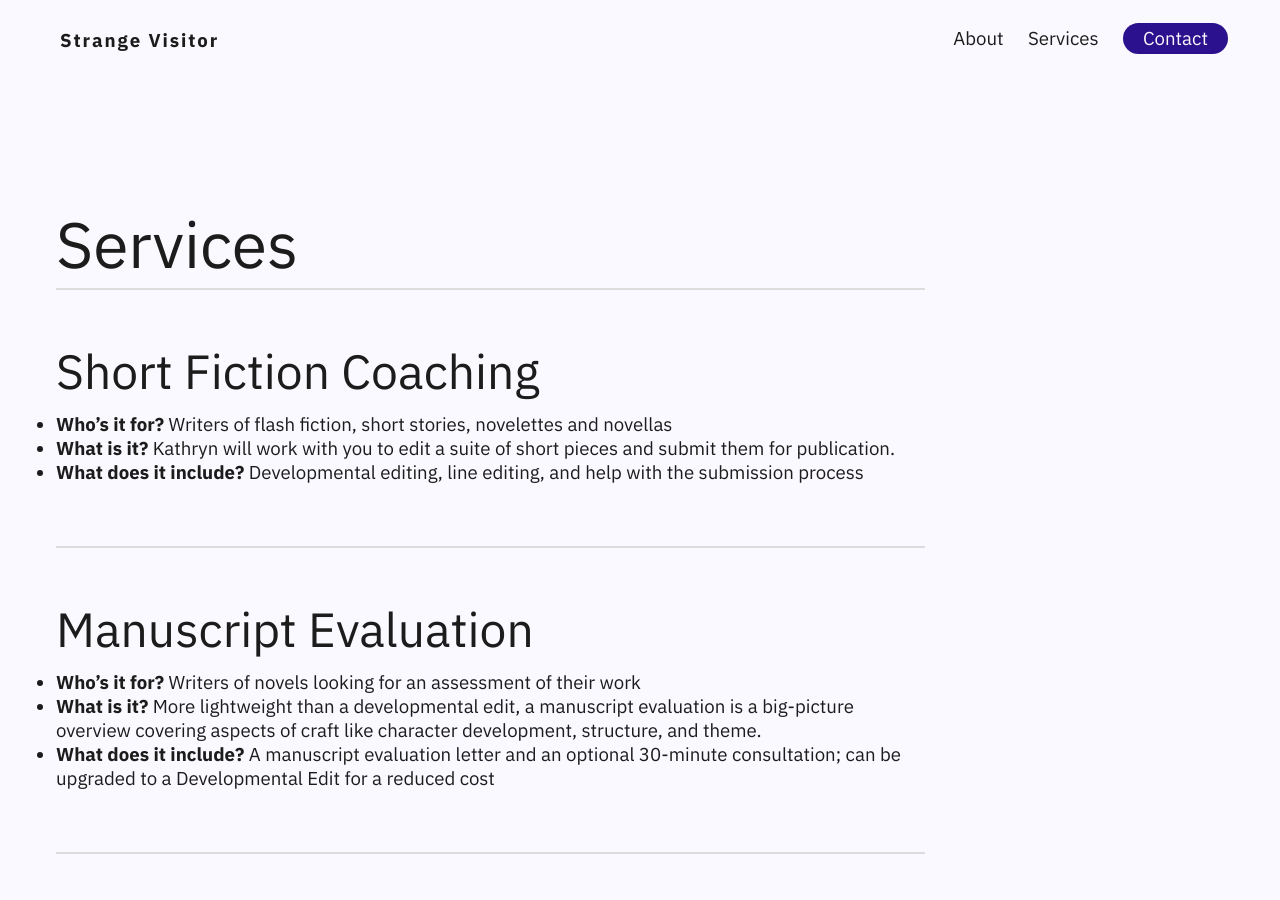
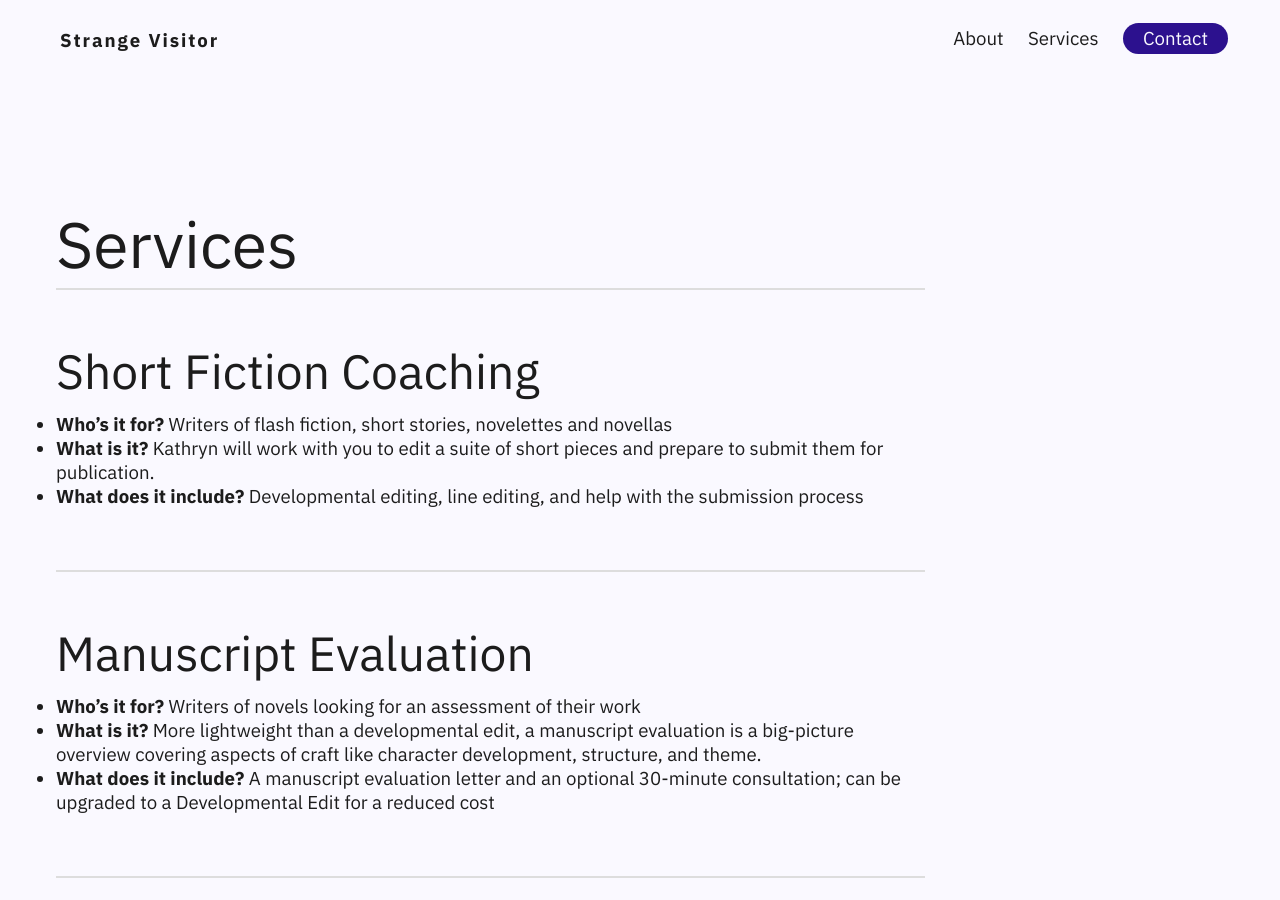
Before and after one commit to kgrimSV/Strange_Visitor, a Jekyll site: the page built from services.md, in a window 1280 px wide and 900 px high. Built offline with Jekyll 4.4.1, drawn with Linux system fonts in a browser that asks for light colours; some web fonts are replaced.

Commit message:
Update services.md

```diff
--- a/services.md
+++ b/services.md
@@ -8,7 +8,7 @@ permalink: /services/
 
 ## Short Fiction Coaching
 - **Who&rsquo;s it for?** Writers of flash fiction, short stories, novelettes and novellas
-- **What is it?** Kathryn will work with you to edit a suite of short pieces and submit them for publication.
+- **What is it?** Kathryn will work with you to edit a suite of short pieces and prepare to submit them for publication.
 - **What does it include?** Developmental editing, line editing, and help with the submission process
 
 <br>
```
